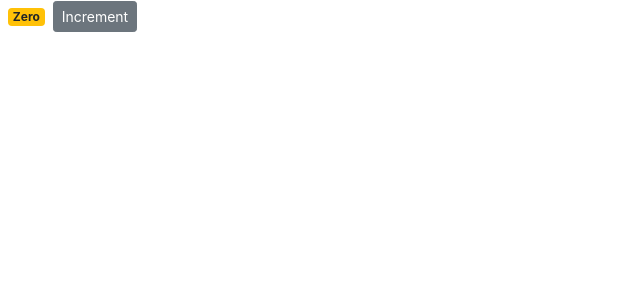
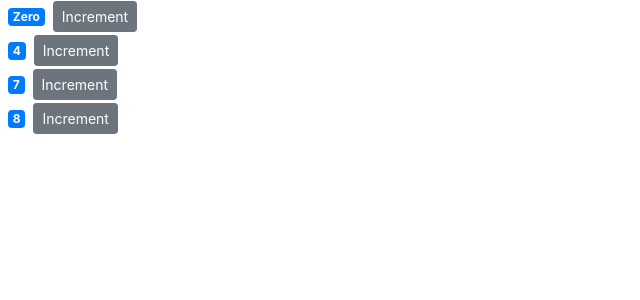
Before and after one commit to naseeraslam/my-first-react-app, a React (Create React App) app: page / in a window 1280 px wide. Shown: the top 300 px of the page, without its empty margins (0-640 px from the left). Built offline with nearby package versions, Linux system fonts and the light colour scheme.

Commit message:
Composing components practice

```diff
--- a/package.json
+++ b/package.json
@@ -37,6 +37,9 @@
     ]
   },
   "devDependencies": {
-    "@babel/plugin-proposal-private-property-in-object": "^7.21.11"
+    "@babel/plugin-proposal-private-property-in-object": "^7.21.11",
+    "envify": "^4.1.0",
+    "terser": "^5.18.2",
+    "uglifyify": "^5.0.2"
   }
 }
--- a/src/components/counter.jsx
+++ b/src/components/counter.jsx
@@ -2,12 +2,12 @@ import React, { Component } from "react";
 
 class Counter extends Component {
   state = {
-    count: 0,
+    value: this.props.value,
   };
 
   handleIncrement = (id) => {
     console.log(id);
-    this.setState({ count: this.state.count + 1 });
+    this.setState({ value: this.state.value + 1 });
   };
 
   render() {
@@ -31,9 +31,9 @@ class Counter extends Component {
   }
 
   formatCount() {
-    const { count } = this.state;
+    const { value } = this.state;
     const x = "Zero";
-    return count === 0 ? x : count;
+    return value === 0 ? x : value;
   }
 }
 
--- /dev/null
+++ b/src/components/counters.jsx
@@ -0,0 +1,36 @@
+import React, { Component } from "react";
+import Counter from "./counter";
+
+class Counters extends Component {
+  state = {
+    counters: [
+      {
+        id: 1,
+        value: 0,
+      },
+      {
+        id: 2,
+        value: 4,
+      },
+      {
+        id: 3,
+        value: 7,
+      },
+      {
+        id: 4,
+        value: 8,
+      },
+    ],
+  };
+  render() {
+    return (
+      <div>
+        {this.state.counters.map((counter) => (
+          <Counter key={counter.id} value={counter.value} />
+        ))}
+      </div>
+    );
+  }
+}
+
+export default Counters;
--- a/src/index.js
+++ b/src/index.js
@@ -2,10 +2,10 @@ import React from "react";
 import ReactDOM from "react-dom/client";
 import "./index.css";
 import "bootstrap/dist/css/bootstrap.css";
-import Counter from "./components/counter";
+import Counters from "./components/counters";
 const root = ReactDOM.createRoot(document.getElementById("root"));
 root.render(
   <React.StrictMode>
-    <Counter />
+    <Counters />
   </React.StrictMode>
 );
```
Also changed, not shown: 1 other file (tests, documents, lock files or other folders).
